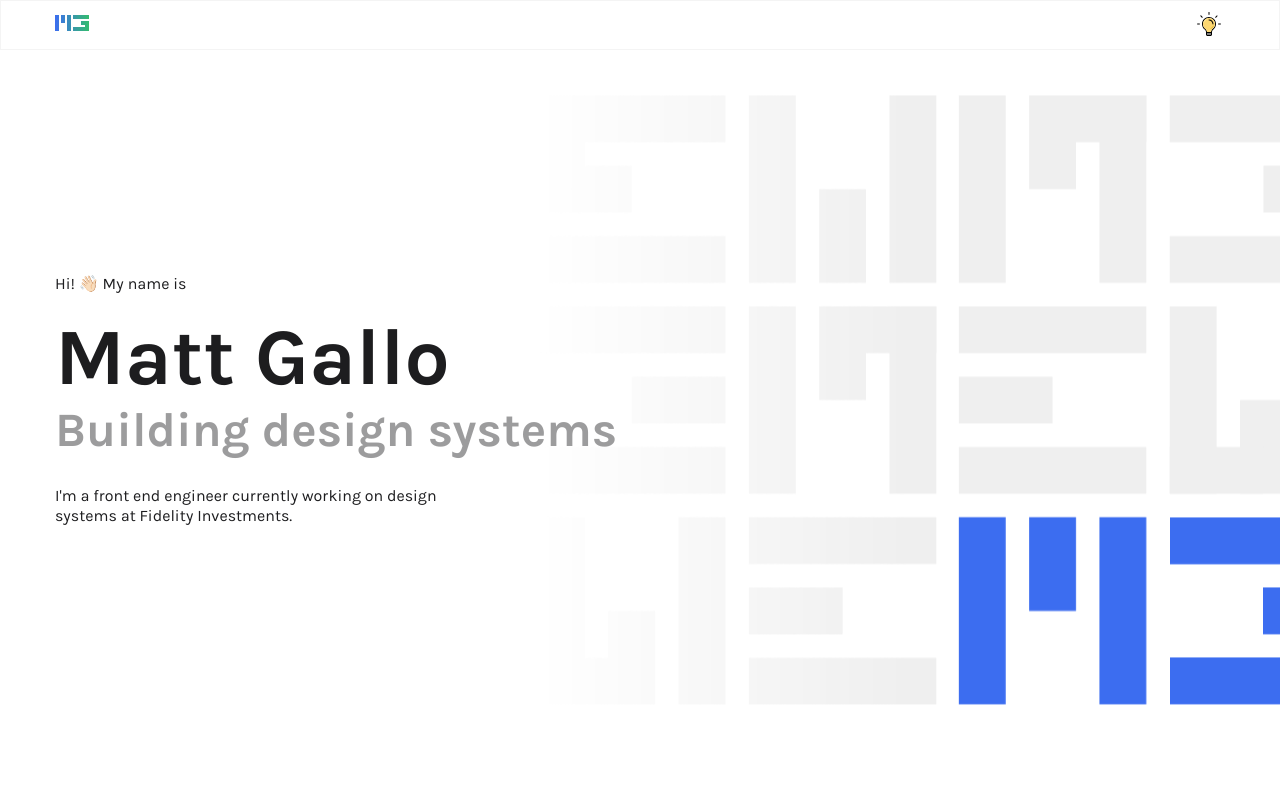
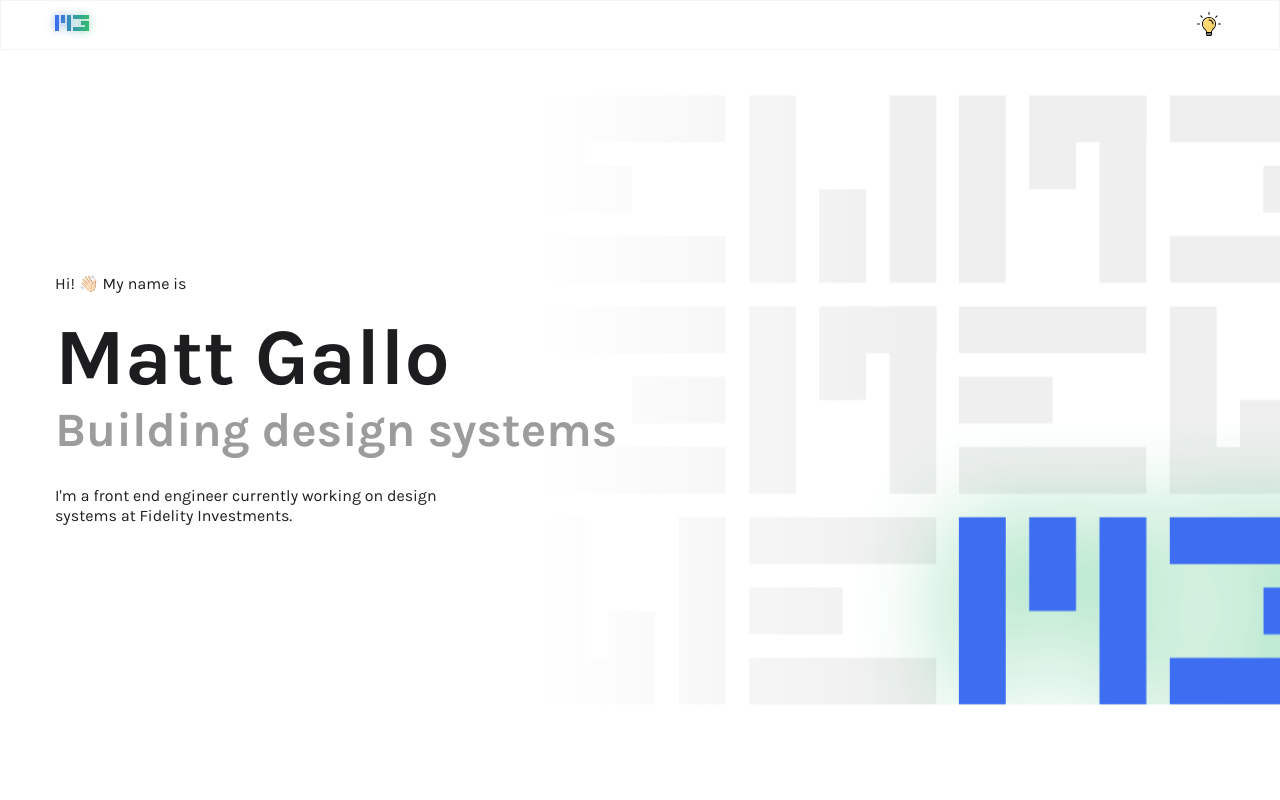
Before and after one commit to matthewgallo/portfolio, a React (Vite) app: page / in a window 1280 px wide. Shown: the top 800 px of the page. Built offline with nearby package versions, Linux system fonts and the light colour scheme.

Commit message:
feat: add glow to logos

```diff
--- a/src/components/Footer/Footer.tsx
+++ b/src/components/Footer/Footer.tsx
@@ -11,6 +11,7 @@ const Footer = () => {
         <div className={styles.logo}>
           <button className={styles.logoButton} type="button" aria-label="Back to top" onClick={() => window.scrollTo({ top: 0, behavior: 'smooth' })}>
             <Logo
+              interactive
               style={{
                 blockSize: '50px',
                 inlineSize: '88px',
--- a/src/components/Header/Header.tsx
+++ b/src/components/Header/Header.tsx
@@ -13,6 +13,7 @@ const Header = () => {
         <div className={styles.logo}>
           <GradientLink bold url="/" color="var(--color-text)">
             <Logo
+              interactive
               style={{
                 blockSize: '1rem',
                 inlineSize: '100%',
--- /dev/null
+++ b/src/components/Intro/GlowFilter.tsx
@@ -0,0 +1,35 @@
+/**
+ * SVG filter for the MG mark's glow: blurs a copy of the shape, fades it, and layers the
+ * crisp original back on top. By default the halo picks up the mark's own gradient colors.
+ * Blur is in user units, so it scales with the mark (tuned for its 850×400 geometry).
+ * Render inside <defs> and apply with filter="url(#id)".
+ */
+interface GlowFilterProps {
+  id: string;
+  /**
+   * Tints the halo a single color instead of the mark's gradient. The class sets (and can animate)
+   * `flood-color` on the filter's <feFlood>.
+   */
+  tintClassName?: string;
+}
+
+const GlowFilter = ({ id, tintClassName }: GlowFilterProps) => (
+  <filter id={id} x="-50%" y="-50%" width="200%" height="200%">
+    <feGaussianBlur in={tintClassName ? 'SourceAlpha' : 'SourceGraphic'} stdDeviation={110} result="blur" />
+    {tintClassName && (
+      <>
+        <feFlood className={tintClassName} result="tint" />
+        <feComposite in="tint" in2="blur" operator="in" result="blur" />
+      </>
+    )}
+    <feComponentTransfer in="blur" result="halo">
+      <feFuncA type="linear" slope={0.6} />
+    </feComponentTransfer>
+    <feMerge>
+      <feMergeNode in="halo" />
+      <feMergeNode in="SourceGraphic" />
+    </feMerge>
+  </filter>
+);
+
+export default GlowFilter;
--- /dev/null
+++ b/src/components/Intro/Logo.module.css
@@ -0,0 +1,43 @@
+/*
+ * Hover/focus flourish for interactive logos: each block briefly retracts along its
+ * long axis toward its own corner and springs back, staggered via --i in drawing
+ * order (echoes the homepage LogoPattern grow-in). The parent link/button is the trigger.
+ */
+.interactive {
+  transition: transform 0.2s ease;
+}
+
+.vertical,
+.horizontal {
+  transform-box: fill-box;
+  transform-origin: 0 0;
+}
+
+:is(a, button):is(:hover, :focus-visible) .interactive .vertical {
+  animation: retractY 0.5s cubic-bezier(0.2, 0.8, 0.2, 1) calc(var(--i) * 45ms) both;
+}
+
+:is(a, button):is(:hover, :focus-visible) .interactive .horizontal {
+  animation: retractX 0.5s cubic-bezier(0.2, 0.8, 0.2, 1) calc(var(--i) * 45ms) both;
+}
+
+:is(a, button):active .interactive {
+  transform: scale(0.94);
+}
+
+@keyframes retractY {
+  40% {
+    transform: scaleY(0.55);
+  }
+}
+
+@keyframes retractX {
+  40% {
+    transform: scaleX(0.55);
+  }
+}
+
+/* Let the glow halo extend past the viewBox instead of being clipped at its edges. */
+.logo {
+  overflow: visible;
+}
--- a/src/components/Intro/Logo.tsx
+++ b/src/components/Intro/Logo.tsx
@@ -1,9 +1,25 @@
-import type { SVGProps } from 'react';
+import { useId, type CSSProperties, type SVGProps } from 'react';
+import cx from '../../utils/cx';
+import GlowFilter from './GlowFilter';
+import styles from './Logo.module.css';
 
-const Logo = (props: SVGProps<SVGSVGElement>) => {
+interface LogoProps extends SVGProps<SVGSVGElement> {
+  /** Plays a subtle staggered animation when the parent link/button is hovered or focused. */
+  interactive?: boolean;
+  /** Soft blurred halo in the logo's own gradient colors. On by default. */
+  glow?: boolean;
+}
+
+/** Stagger index for the hover animation, in drawing order (M left-to-right, then G). */
+const order = (i: number) => ({ '--i': i }) as CSSProperties;
+
+const Logo = ({ interactive = false, glow = true, className, ...props }: LogoProps) => {
+  // Unique per instance so multiple logos on a page don't share a filter; strip characters useId may emit.
+  const glowId = `logo-glow-${useId().replace(/[^\w-]/g, '')}`;
   return (
-    <svg viewBox="0 0 850 400" {...props}>
+    <svg viewBox="0 0 850 400" className={cx(styles.logo, interactive && styles.interactive, className)} {...props}>
       <defs>
+        {glow && <GlowFilter id={glowId} />}
         <linearGradient id="prefix__linear-gradient" x1={1} y1={200} x2={849} y2={200} gradientUnits="userSpaceOnUse">
           <stop offset={0} style={{ stopColor: 'var(--color-secondary)' }} />
           <stop offset={1} style={{ stopColor: 'var(--color-primary)' }} />
@@ -18,14 +34,14 @@ const Logo = (props: SVGProps<SVGSVGElement>) => {
         <style>{'.prefix__cls-1{fill:url(#prefix__linear-gradient)}'}</style>
       </defs>
       <title>MG Logo</title>
-      <g id="prefix__Group">
-        <path id="prefix__Rectangle" fill="url(#prefix__linear-gradient-8)" d="M0 0h100v400H0z" />
-        <path id="prefix__Rectangle-Copy" fill="url(#prefix__linear-gradient-9)" d="M300 0h100v400H300z" />
-        <path id="prefix__Rectangle-Copy-3" fill="url(#prefix__linear-gradient-3)" d="M450 0h400v100H450z" />
-        <path id="prefix__Rectangle-Copy-4" fill="url(#prefix__linear-gradient-4)" d="M450 300h400v100H450z" />
-        <path id="prefix__Rectangle-Copy-2" fill="url(#prefix__linear-gradient-5)" d="M150 0h100v200H150z" />
-        <path id="prefix__Rectangle-Copy-6" fill="url(#prefix__linear-gradient-6)" d="M750 200h100v200H750z" />
-        <path id="prefix__Rectangle-Copy-5" fill="url(#prefix__linear-gradient-7)" d="M650 150h200v100H650z" />
+      <g id="prefix__Group" filter={glow ? `url(#${glowId})` : undefined}>
+        <path id="prefix__Rectangle" className={styles.vertical} style={order(0)} fill="url(#prefix__linear-gradient-8)" d="M0 0h100v400H0z" />
+        <path id="prefix__Rectangle-Copy" className={styles.vertical} style={order(2)} fill="url(#prefix__linear-gradient-9)" d="M300 0h100v400H300z" />
+        <path id="prefix__Rectangle-Copy-3" className={styles.horizontal} style={order(3)} fill="url(#prefix__linear-gradient-3)" d="M450 0h400v100H450z" />
+        <path id="prefix__Rectangle-Copy-4" className={styles.horizontal} style={order(5)} fill="url(#prefix__linear-gradient-4)" d="M450 300h400v100H450z" />
+        <path id="prefix__Rectangle-Copy-2" className={styles.vertical} style={order(1)} fill="url(#prefix__linear-gradient-5)" d="M150 0h100v200H150z" />
+        <path id="prefix__Rectangle-Copy-6" className={styles.vertical} style={order(4)} fill="url(#prefix__linear-gradient-6)" d="M750 200h100v200H750z" />
+        <path id="prefix__Rectangle-Copy-5" className={styles.horizontal} style={order(6)} fill="url(#prefix__linear-gradient-7)" d="M650 150h200v100H650z" />
       </g>
     </svg>
   );
--- a/src/components/Intro/LogoPattern.module.css
+++ b/src/components/Intro/LogoPattern.module.css
@@ -39,3 +39,22 @@
     transform: scaleX(0);
   }
 }
+
+/* The accent tile's glow drifts slowly between the two accent colors. */
+.glowTint {
+  animation: glowShift 6s ease-in-out infinite alternate;
+  flood-color: var(--color-secondary);
+}
+
+@keyframes glowShift {
+  to {
+    flood-color: var(--color-primary);
+  }
+}
+
+/* The global reduced-motion rule shortens durations but keeps infinite loops, which would flicker; hold still instead. */
+@media (prefers-reduced-motion: reduce) {
+  .glowTint {
+    animation: none;
+  }
+}
--- a/src/components/Intro/LogoPattern.tsx
+++ b/src/components/Intro/LogoPattern.tsx
@@ -1,4 +1,5 @@
 import type { CSSProperties } from 'react';
+import GlowFilter from './GlowFilter';
 import styles from './LogoPattern.module.css';
 
 /** The seven blocks of the MG mark, in its 850×400 coordinate space (same geometry as Logo.tsx). */
@@ -27,6 +28,7 @@ const TILES = [
 ];
 
 const GRADIENT_ID = 'mg-logo-pattern-gradient';
+const GLOW_ID = 'mg-logo-pattern-glow';
 
 /** Decorative MG pattern for the homepage hero: theme-aware, assembles block by block on load. */
 const LogoPattern = ({ className }: { className?: string }) => (
@@ -37,11 +39,18 @@ const LogoPattern = ({ className }: { className?: string }) => (
         <stop offset={0} style={{ stopColor: 'var(--color-secondary)' }} />
         <stop offset={1} style={{ stopColor: 'var(--color-primary)' }} />
       </linearGradient>
+      <GlowFilter id={GLOW_ID} tintClassName={styles.glowTint} />
     </defs>
     {TILES.map((transform, tile) => {
       const featured = tile === TILES.length - 1;
       return (
-        <g key={transform} transform={transform} className={featured ? styles.featured : styles.tile}>
+        <g
+          key={transform}
+          transform={transform}
+          className={featured ? styles.featured : styles.tile}
+          // Only the accent-colored mark glows; the muted tiles stay flat.
+          filter={featured ? `url(#${GLOW_ID})` : undefined}
+        >
           {BLOCKS.map((block, i) => (
             <rect
               key={i}
--- a/src/components/NotFound/NotFound.module.css
+++ b/src/components/NotFound/NotFound.module.css
@@ -1,11 +1,11 @@
+/* In normal flow (not absolute) so the footer follows it; fills the viewport like the homepage intro. */
 .container {
   align-items: center;
   background: var(--color-background);
-  block-size: 100%;
   display: flex;
   inline-size: 100%;
   justify-content: center;
-  position: absolute;
+  min-block-size: 100vh;
   text-align: center;
 }
 
--- a/src/components/NotFound/NotFound.tsx
+++ b/src/components/NotFound/NotFound.tsx
@@ -1,17 +1,13 @@
-import Header from '../Header/Header';
 import Logo from '../Intro/Logo';
 import styles from './NotFound.module.css';
 
 const NotFound = () => (
-  <div>
-    <Header />
   <section className={styles.container}>
     <div>
       <Logo className={styles.logo} />
       <h4>Page not found</h4>
     </div>
   </section>
-  </div>
 );
 
 export default NotFound;
```
Lines whose indentation alone changed are shown as unchanged.
